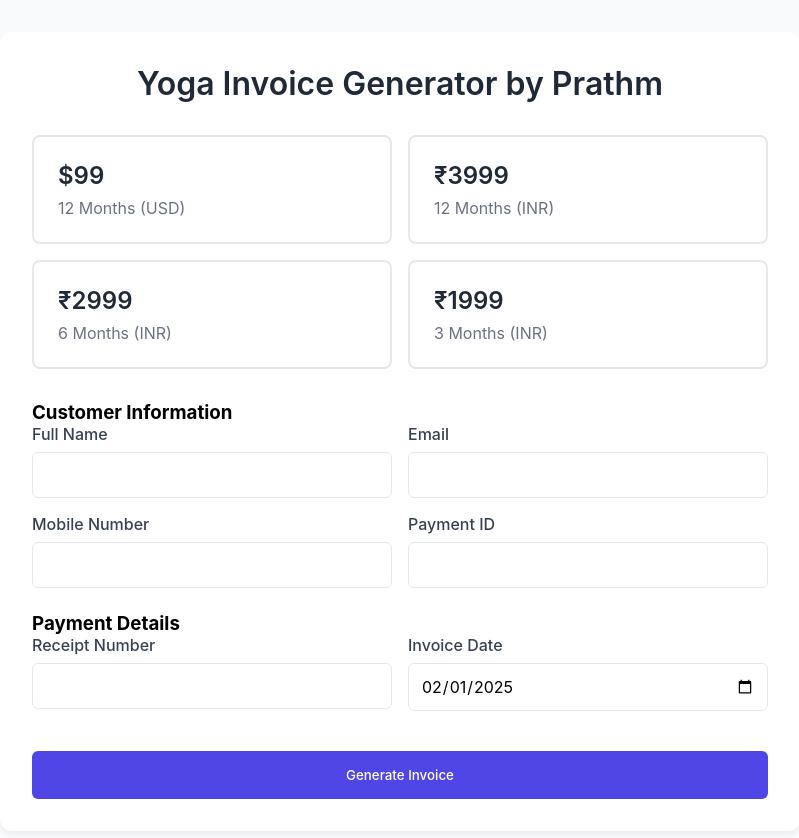
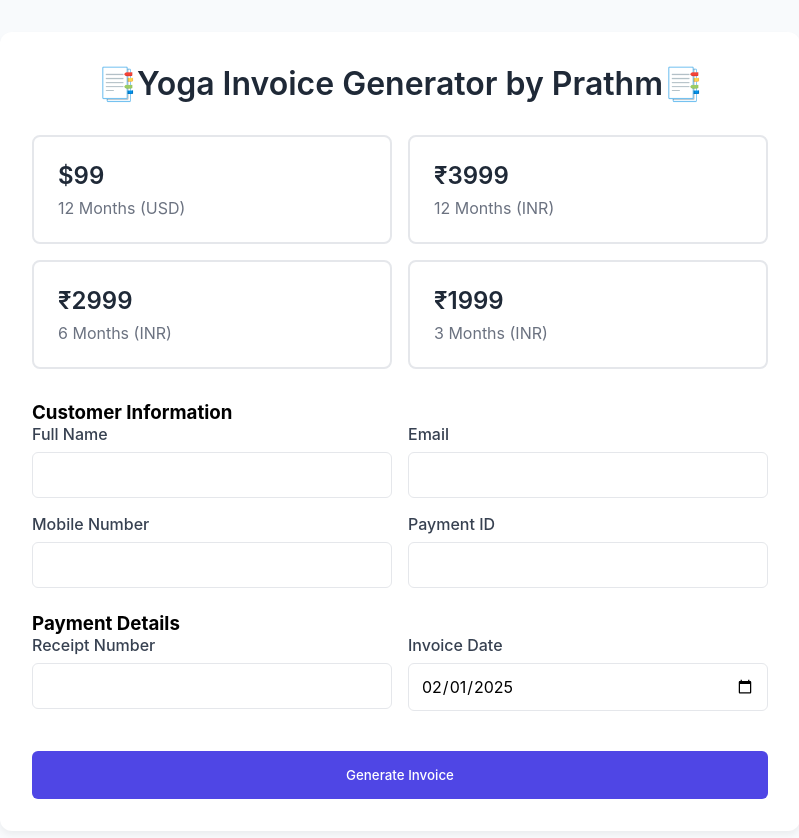
Before and after one commit to prathmw/invoice, a plain HTML site: page index.html in a window 1280 px wide. Shown: the whole page, without its empty margins (240-1039 px from the left). Drawn offline with Linux system fonts and the light colour scheme.

Commit message:
Update index.html

```diff
--- a/index.html
+++ b/index.html
@@ -132,7 +132,7 @@
 </head>
 <body>
     <div class="container">
-        <h1>Yoga Invoice Generator by Prathm</h1>
+        <h1>📑Yoga Invoice Generator by Prathm📑</h1>
 
         <div class="plan-selector">
             <div class="plan-card" data-plan="usd" data-template="aba49b7">
```
